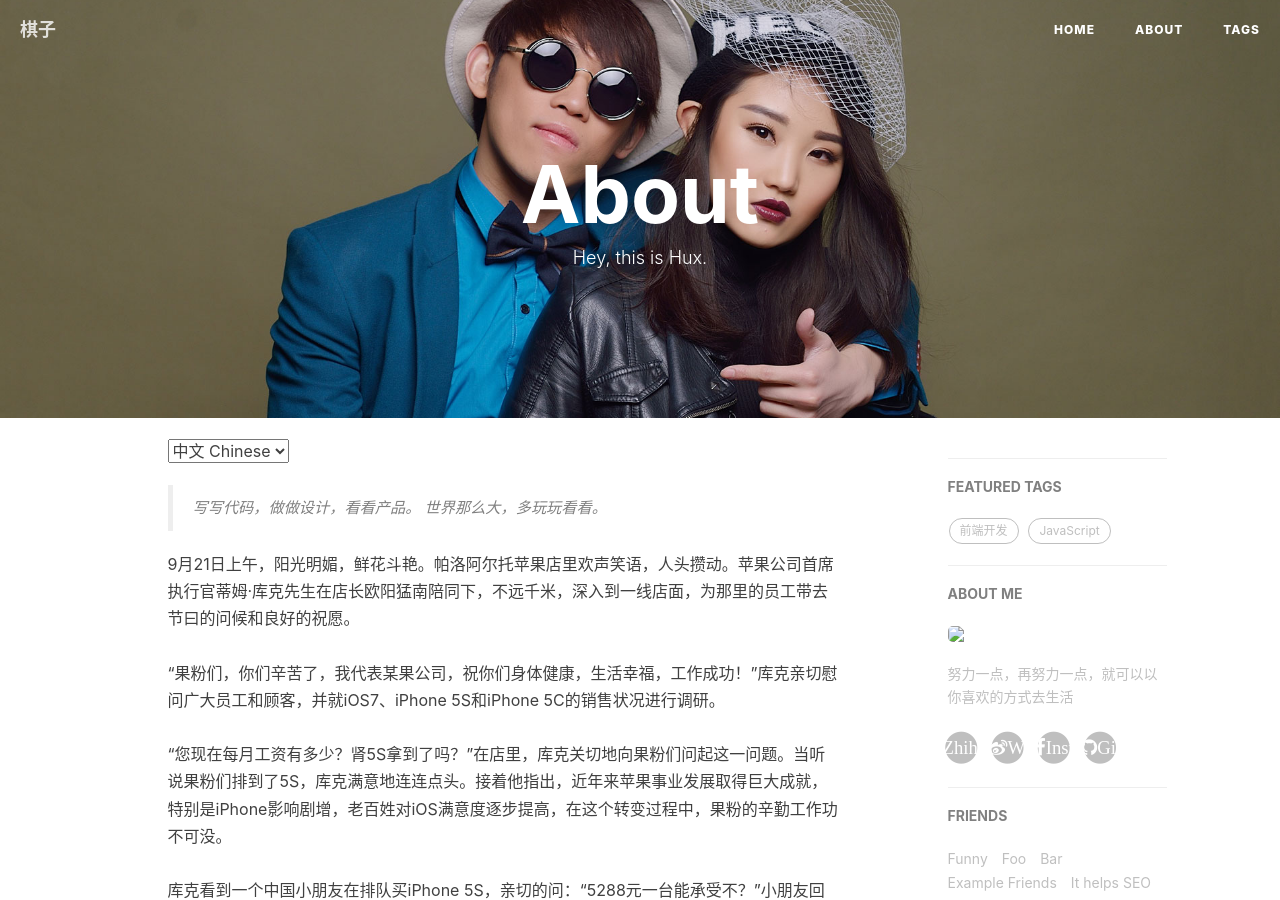
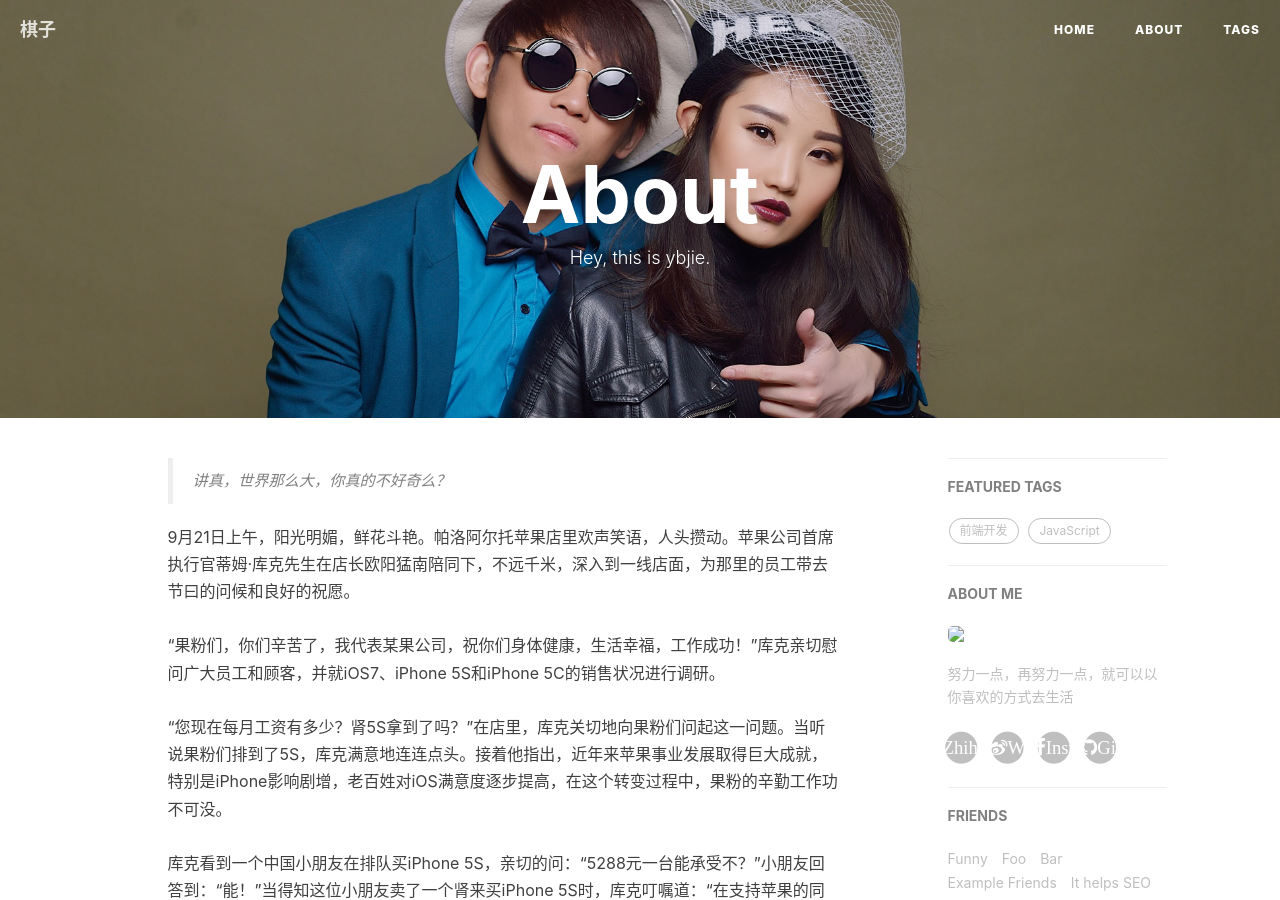
Before and after one commit to ybjie/blog, a Jekyll site: the page built from about.html, in a window 1280 px wide and 900 px high. Built offline with Jekyll 4.4.1, drawn with Linux system fonts in a browser that asks for light colours; nearby versions of some CDN libraries; comment, search, counter and statistics services are not loaded.

```diff
--- a/_config.yml
+++ b/_config.yml
@@ -69,7 +69,7 @@
 # Sidebar settings
 sidebar: true                           # whether or not using Sidebar.
 sidebar-about-description: "努力一点，再努力一点，就可以以你喜欢的方式去生活"
-sidebar-avatar: img/portrait.jpg      # use absolute URL, seeing it's used in both `/` and `/about/`
+sidebar-avatar: ~/documents/blog/img/portrait.jpg      # use absolute URL, seeing it's used in both `/` and `/about/`
 
 
 
--- a/about.html
+++ b/about.html
@@ -1,21 +1,20 @@
 ---
 layout: page
 title: "About"
-description: "Hey, this is Hux."
+description: "Hey, this is ybjie."
 header-img: "img/about-bg.jpg"
 ---
 
 <!-- Language Selector -->
-<select onchange= "onLanChange(this.options[this.options.selectedIndex].value)">
+<!--select onchange= "onLanChange(this.options[this.options.selectedIndex].value)">
     <option value="0" selected> 中文 Chinese </option>
     <option value="1"> 英语 English </option>
-</select>
+</select-->
 
 <!-- Chinese Version -->
 <div class="zh post-container">
     <blockquote>
-        写写代码，做做设计，看看产品。
-        世界那么大，多玩玩看看。
+		讲真，世界那么大，你真的不好奇么？
     </blockquote>
     9月21日上午，阳光明媚，鲜花斗艳。帕洛阿尔托苹果店里欢声笑语，人头攒动。苹果公司首席执行官蒂姆·库克先生在店长欧阳猛南陪同下，不远千米，深入到一线店面，为那里的员工带去节曰的问候和良好的祝愿。<br><br>“果粉们，你们辛苦了，我代表某果公司，祝你们身体健康，生活幸福，工作成功！”库克亲切慰问广大员工和顾客，并就iOS7、iPhone 5S和iPhone 5C的销售状况进行调研。 <br><br>“您现在每月工资有多少？肾5S拿到了吗？”在店里，库克关切地向果粉们问起这一问题。当听说果粉们排到了5S，库克满意地连连点头。接着他指出，近年来苹果事业发展取得巨大成就，特别是iPhone影响剧增，老百姓对iOS满意度逐步提高，在这个转变过程中，果粉的辛勤工作功不可没。<br><br>库克看到一个中国小朋友在排队买iPhone 5S，亲切的问：“5288元一台能承受不？”小朋友回答到：“能！”当得知这位小朋友卖了一个肾来买iPhone 5S时，库克叮嘱道：“在支持苹果的同时，也要爱护身体。”<br><br>库克与购买苹果手机的果粉们兴致勃勃地参观了苹果专卖店，和员工们拉了拉家常，并饶有兴趣地玩了四盘切西瓜游戏，与普通员工同乐。<br><br>在交谈中，库克多次关心地强调：“有了iPhone 5C，就不卖iPhone 5了。”并对顾客说：“好好休息，身体是革命的本钱嘛！”会谈始终在亲切友好的气氛中进行。<br><br>顾客们就库克的讲话达成了广泛的共识，并承认世界上只有iOS最流畅，要紧紧的团结在以库克先生为首席执行官的苹果公司集体周围，一心一意抓学习，聚精会神谋发展。<br>
     <br>帕洛阿尔托苹果专卖店当日原则通过《蒂姆·库克首席执行官在加州新苹果店的讲话纪要》，并下发各分店认真学习、研讨。
```
Also changed, not shown: 1 other file.
